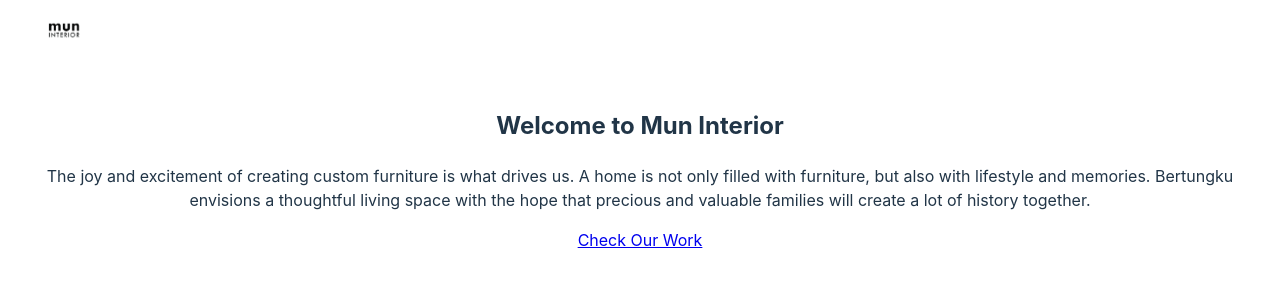
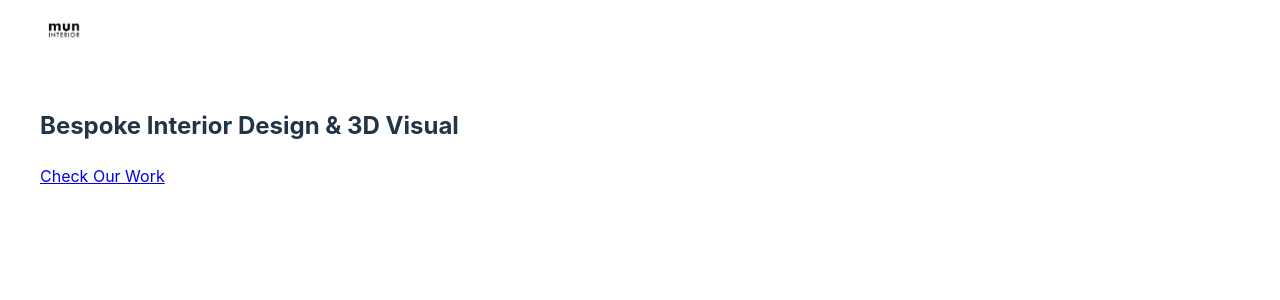
Before and after one commit to hlmyrsyd/muninterior-app, a React (Vite) app: page / in a window 1280 px wide. Shown: the top 300 px of the page. Built offline with nearby package versions, Linux system fonts and the light colour scheme.

Commit message:
Header on Progress

```diff
--- a/src/components/Header.css
+++ b/src/components/Header.css
@@ -1,3 +1,11 @@
 .hero {
     padding: 3rem 0;
 }
+
+.hero-text {
+    text-align: left;
+}
+
+.btn {
+
+}
--- a/src/components/Header.jsx
+++ b/src/components/Header.jsx
@@ -6,8 +6,7 @@ function Header() {
     return (
         <section id='home' className="hero">
             <div className="hero-text">
-                <h1>Welcome to Mun Interior</h1>
-                <p>The joy and excitement of creating custom furniture is what drives us. A home is not only filled with furniture, but also with lifestyle and memories. Bertungku envisions a thoughtful living space with the hope that precious and valuable families will create a lot of history together.</p>
+                <h1>Bespoke Interior Design & 3D Visual</h1>
                 <a href="#portfolio" className="btn">Check Our Work</a>
             </div>
         </section>
```
